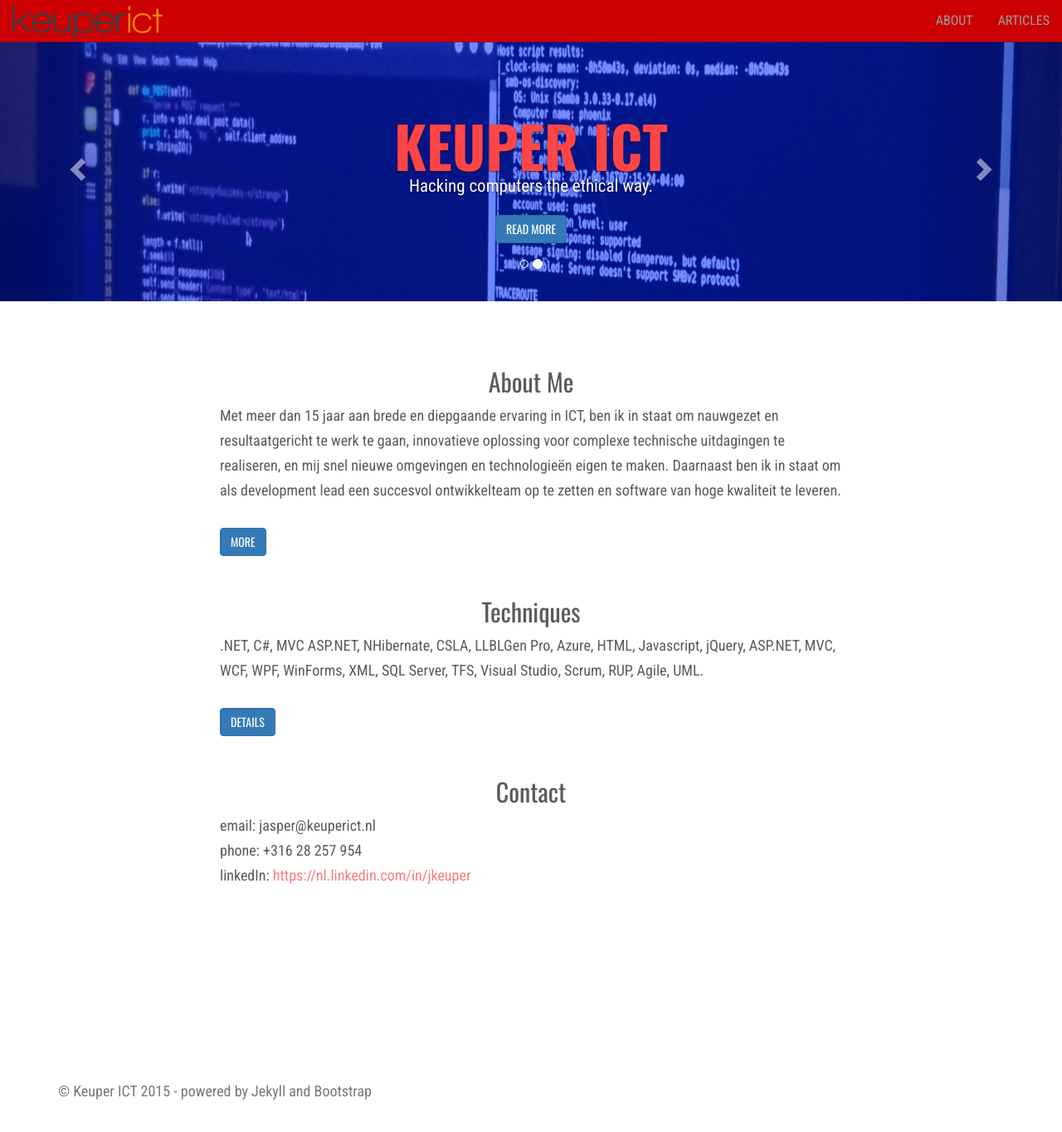
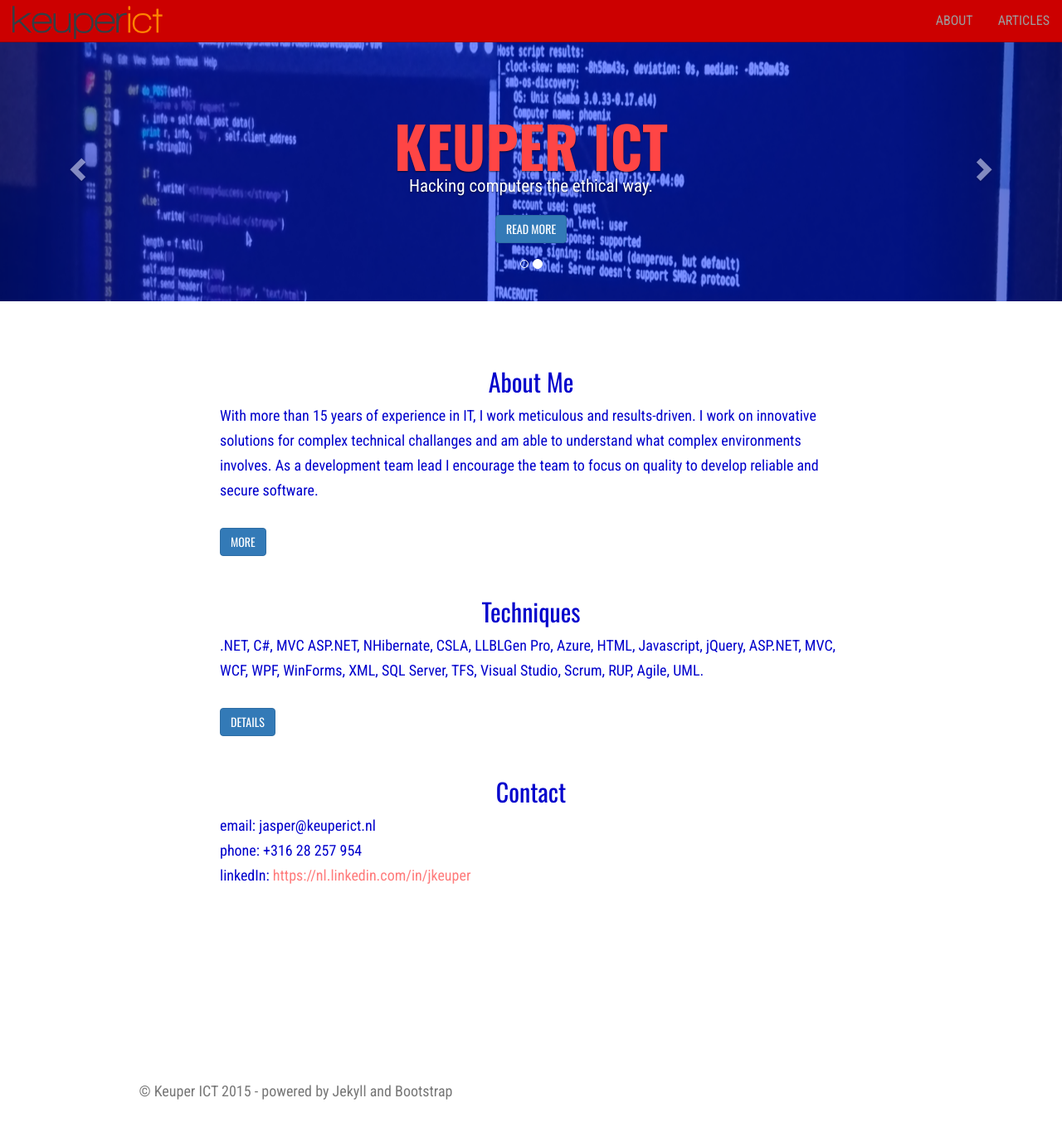
Before and after one commit to jkeuper/jkeuper.github.io, a Jekyll site: the page built from index.html, in a window 1280 px wide and 1400 px high, scrolled down 8 px. Shown: the top 1364 px of the window at 83% size. Built offline with Jekyll 4.4.1, drawn with Linux system fonts in a browser that asks for light colours; nearby versions of some CDN libraries; the list of posts is cut into pages by our own code.

Commit message:
Fixed minor layouts/Translated about me

```diff
--- a/_includes/footer.html
+++ b/_includes/footer.html
@@ -2,7 +2,7 @@
     <footer class="site-footer">
         <div class="container">
             <div class="row">
-                <div class="col-md-12">
+                <div class="col-md-10 col-md-offset-1">
                     <p class="text-muted">{{ site.data.global.footer_text }}</p>
                 </div>
             </div>
@@ -13,7 +13,7 @@
     <!-- JavaScript -->
     <script src="//ajax.googleapis.com/ajax/libs/jquery/1.9.1/jquery.min.js"></script>
     <script src="//maxcdn.bootstrapcdn.com/bootstrap/3.3.5/js/bootstrap.min.js"></script>
-    <script src="{{ site.data.global.url }}/js/power.js"></script>
+    <script src="/js/power.js"></script>
 
     </body>
 </html>
--- a/css/site.css
+++ b/css/site.css
@@ -4,7 +4,7 @@
 
 body {
   padding-bottom: 40px;
-  color: #5a5a5a;
+  color: #0000CC;
 }
 
 
--- a/index.html
+++ b/index.html
@@ -10,7 +10,7 @@
         </div>
         <div class="row">
             <div class="col-md-8 col-md-offset-2">
-                <p>Met meer dan 15 jaar aan brede en diepgaande ervaring in ICT, ben ik in staat om nauwgezet en resultaatgericht te werk te gaan, innovatieve oplossing voor complexe technische uitdagingen te realiseren, en mij snel nieuwe omgevingen en technologieën eigen te maken. Daarnaast ben ik in staat om als development lead een succesvol ontwikkelteam op te zetten en software van hoge kwaliteit te leveren.</p>
+                <p>With more than 15 years of experience in IT, I work meticulous and results-driven. I work on innovative solutions for complex technical challanges and am able to understand what complex environments involves. As a development team lead I encourage the team to focus on quality to develop reliable and secure software.
                 <p><a class="btn  btn-primary" href="/about" role="button">More</a></p>
             </div>
         </div>
```
